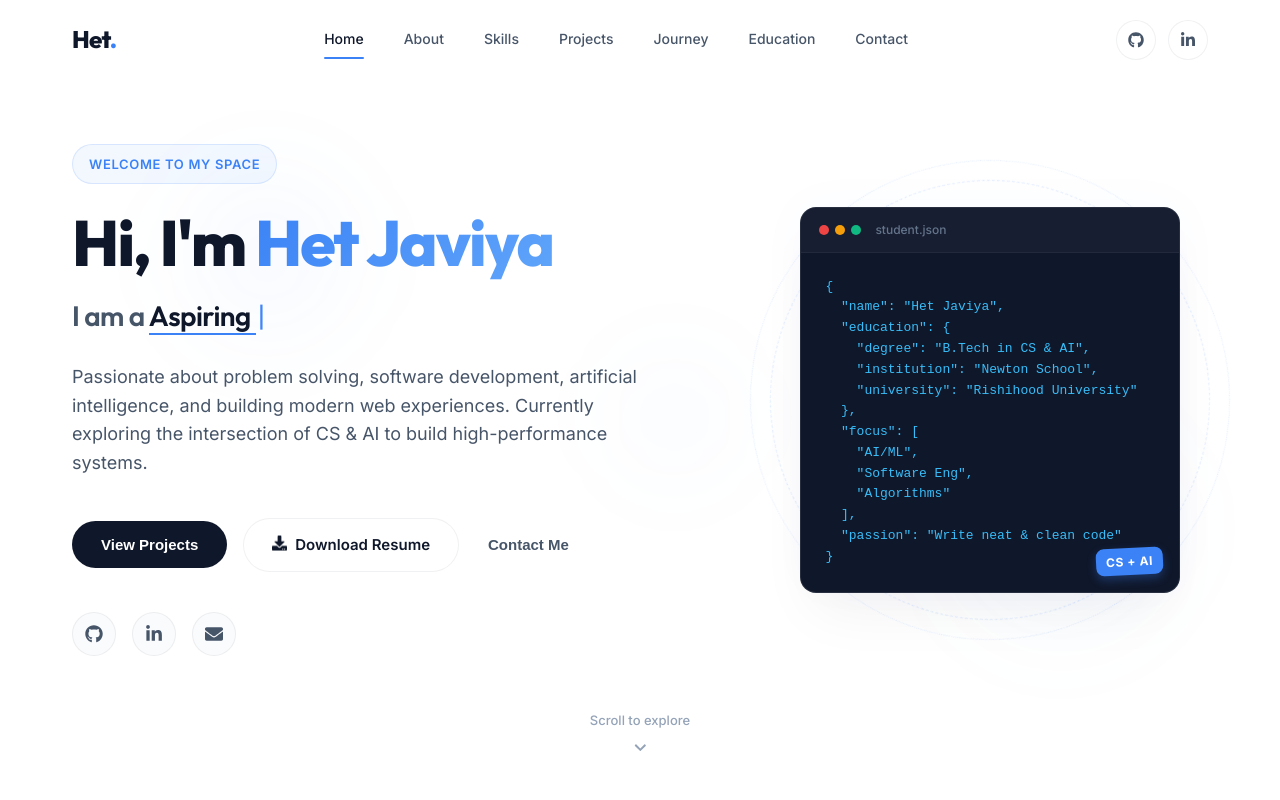
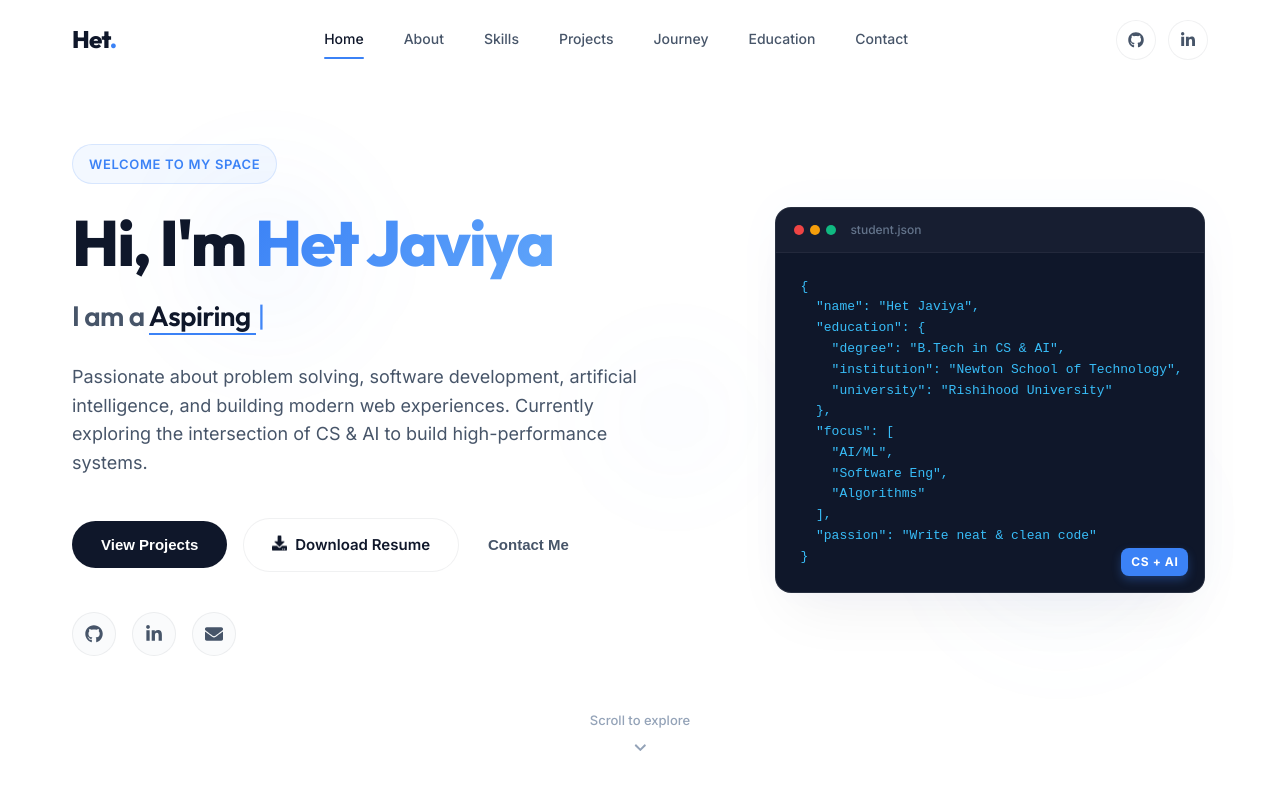
Before and after one commit to hetjaviya15/Portfolio, a React app: page / in a window 1280 px wide. Shown: the top 800 px of the page. Built offline with nearby package versions, Linux system fonts and the light colour scheme; the HTML template or start-up script is replaced by a standard one.

Commit message:
hero section edited

```diff
--- a/src/components/Hero/Hero.css
+++ b/src/components/Hero/Hero.css
@@ -195,7 +195,7 @@
 
 .graphic-card {
   width: 100%;
-  max-width: 380px;
+  max-width: 430px;
   background-color: #0f172a; /* Slate 900 */
   border-radius: var(--radius-md);
   border: 1px solid rgba(255, 255, 255, 0.1);
@@ -267,7 +267,6 @@
   padding: 4px 10px;
   border-radius: var(--radius-sm);
   letter-spacing: 0.05em;
-  transform: rotate(-3deg);
   box-shadow: 0 4px 10px rgba(59, 130, 246, 0.3);
 }
 
@@ -278,19 +277,6 @@
   border: 1px dashed rgba(59, 130, 246, 0.15);
   pointer-events: none;
   z-index: 0;
-}
-
-.ring-1 {
-  width: 440px;
-  height: 440px;
-  animation: rotate-cw 40s linear infinite;
-}
-
-.ring-2 {
-  width: 480px;
-  height: 480px;
-  border-style: dotted;
-  animation: rotate-ccw 30s linear infinite;
 }
 
 /* Floating Shapes in Hero section background */
@@ -408,7 +394,7 @@
   }
 
   .hero-graphic {
-    max-width: 320px;
+    max-width: 430px;
     margin: 0 auto;
   }
 
--- a/src/components/Hero/Hero.jsx
+++ b/src/components/Hero/Hero.jsx
@@ -188,7 +188,7 @@ export default function Hero() {
   "name": "Het Javiya",
   "education": {
     "degree": "B.Tech in CS & AI",
-    "institution": "Newton School",
+    "institution": "Newton School of Technology",
     "university": "Rishihood University"
   },
   "focus": [
@@ -203,10 +203,6 @@ export default function Hero() {
             </div>
             <div className="graphic-card-badge">CS + AI</div>
           </div>
-
-          {/* Accent spinning circles */}
-          <div className="graphic-circle ring-1"></div>
-          <div className="graphic-circle ring-2"></div>
         </motion.div>
       </div>
 
```
